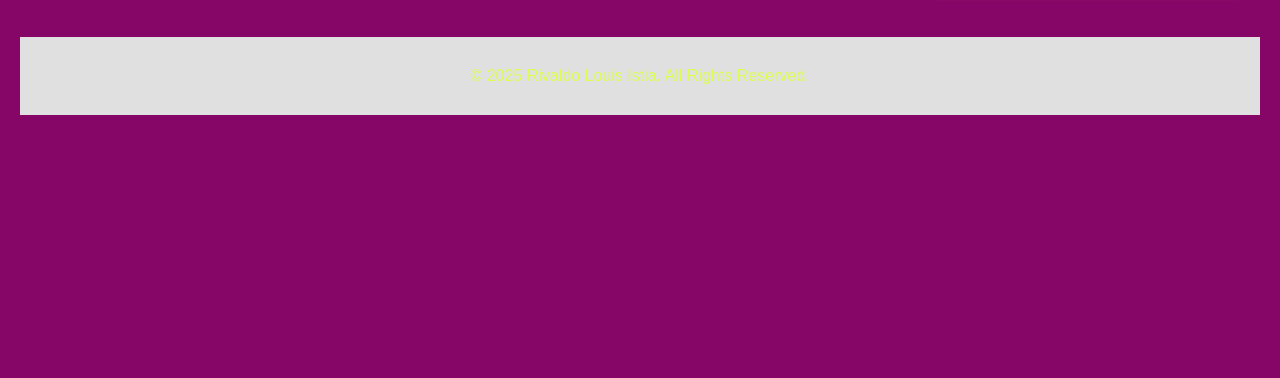
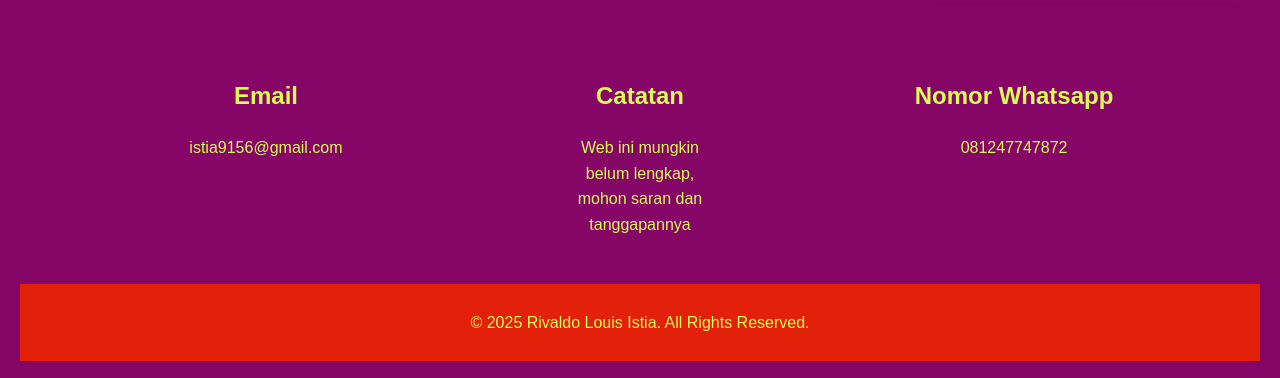
Before and after one commit to AldoIstia315/web-louis, a plain HTML site: page kontak.html in a window 1280 px wide. Shown: the part 1697-2075 px from the top of the page. Before the commit the page ends 1832 px from the top, so only its background shows below. Drawn offline with Linux system fonts and the light colour scheme.

Commit message:
Update kontak.html

```diff
--- a/kontak.html
+++ b/kontak.html
@@ -8,7 +8,7 @@
 </head>
 
 <body>
-    <header style="background-color: #f0f0f0; padding: 10px; text-align: center;">
+    <header style="background-color: #e3210b; padding: 10px; text-align: center;">
         <h1>Kontak</h1>
     </header>
 
@@ -18,7 +18,6 @@
             <li style="display: inline; margin-right: 10px;"><a href="biodata.html">Biodata</a></li>
             <li style="display: inline; margin-right: 10px;"><a href="kontak.html">Kontak</a></li>
             <li style="display: inline; margin-right: 10px;"><a href="login.html">Login</a></li>
-            <li style="display: inline; margin-right: 10px;"><a href="register.html">Registerasi</a></li>
 
         </ul>
     </nav>
@@ -56,7 +55,7 @@
 
  </div>
 
-        <aside style="flex: 1; background-color: #f0f0f0; padding: 10px;">
+        <aside style="flex: 1; background-color: #e3210b; padding: 10px;">
             <h3>Alternatif Link</h3>
             <p>Ini adalah sidebar dengan alternatif link:</p>
             <ul>
@@ -67,7 +66,26 @@
         </aside>
     </div>
 
-    <footer style="background-color: #e0e0e0; padding: 10px; text-align: center;">
+
+    <div class="row">
+        <div class="column side">
+            <h2>Email</h2>
+            <p>istia9156@gmail.com</p>
+        </div>
+
+        <div class="column middle">
+            <h2>Catatan </h2>
+            <p> Web ini mungkin belum lengkap, mohon saran dan tanggapannya</p>
+        </div>
+
+        <div class="column side">
+            <h2>Nomor Whatsapp</h2>
+            <p>081247747872</p>
+        </div>
+    </div>
+
+
+    <footer style="background-color:  #e3210b; padding: 10px; text-align: center;">
         <p>&copy;  2025 Rivaldo Louis Istia. All Rights Reserved.</p>
     </footer>
 </body>
```
